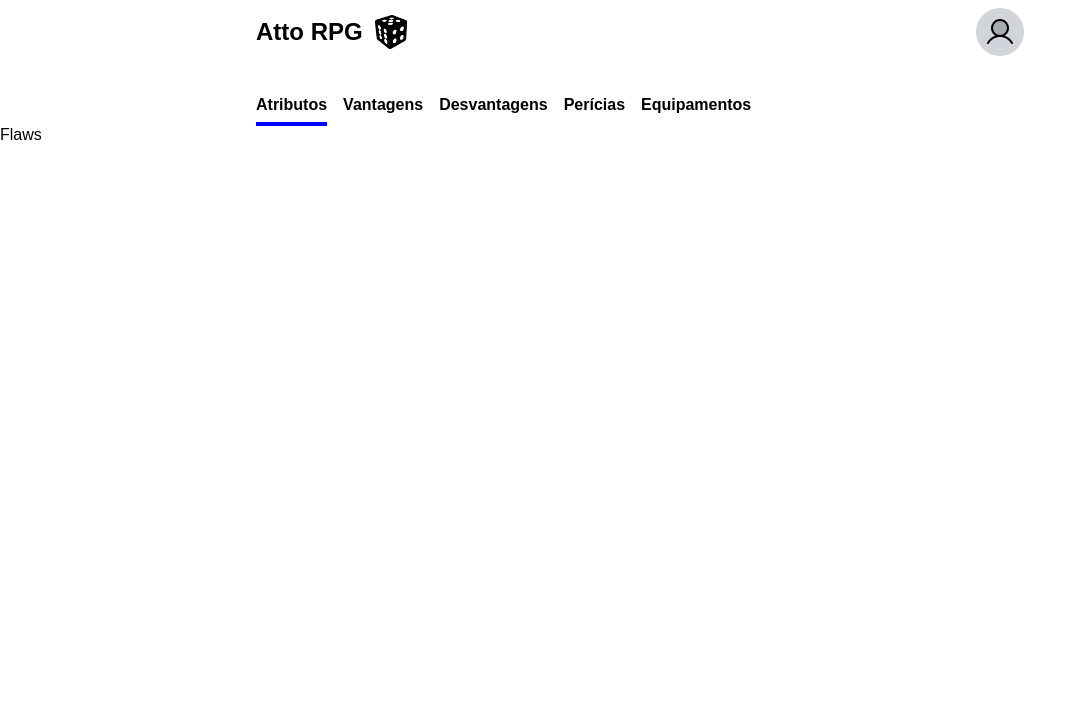
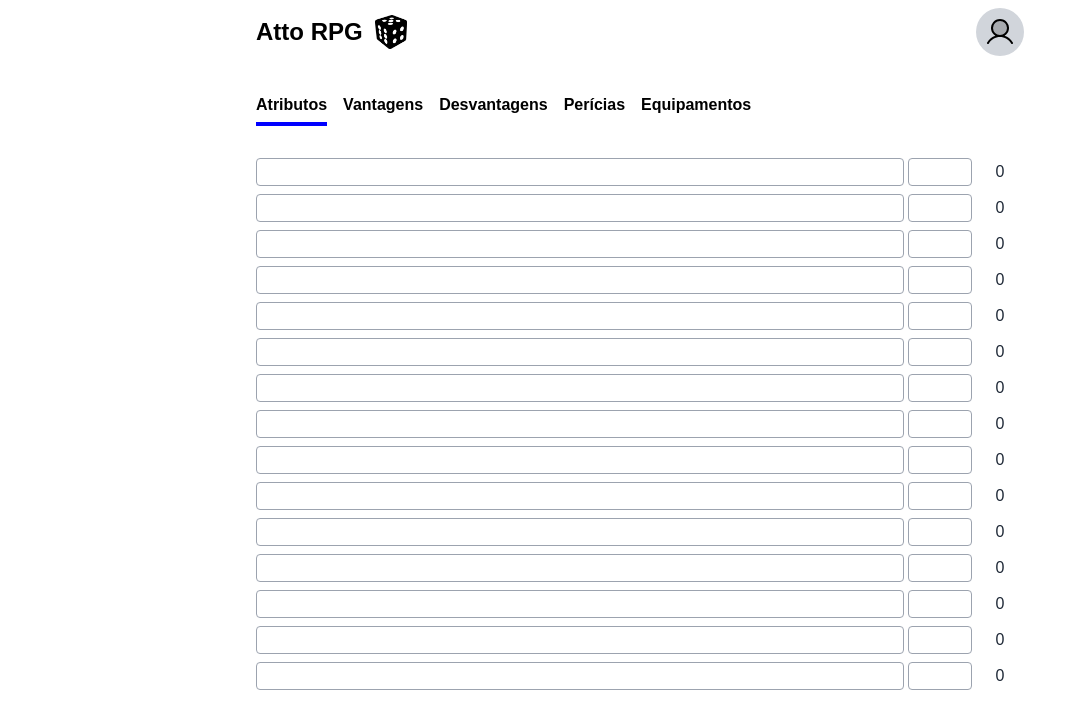
Before and after one commit to diegonacif/atto-rpg-2, a React (Vite) app: page /flaws in a window 1280 px wide. Shown: the top 728 px of the page, without its empty margins (0-1086 px from the left). Built offline with nearby package versions, Linux system fonts and the light colour scheme.

Commit message:
feat: flaws component items created

```diff
--- a/src/App.scss
+++ b/src/App.scss
@@ -71,3 +71,4 @@ $desktop-size: "min-width: 1024px";
 @import './components/Menu/Menu';
 @import './components/Attributes/Attributes';
 @import './components/Perks/Perks';
+@import './components/Flaws/Flaws';
--- a/src/components/Flaws/Flaws.tsx
+++ b/src/components/Flaws/Flaws.tsx
@@ -1,7 +1,83 @@
-import React from 'react'
+import '../../App.scss';
 
 export const Flaws = () => {
   return (
-    <div>Flaws</div>
+    <div className="flaws-container">
+      <div className="flaws-row">
+        <input type="text" id="flaw-1-name" />
+        <input type="text" id="flaw-1-level" />
+        <span>0</span>
+      </div>
+      <div className="flaws-row">
+        <input type="text" id="flaw-1-name" />
+        <input type="text" id="flaw-1-level" />
+        <span>0</span>
+      </div>
+      <div className="flaws-row">
+        <input type="text" id="flaw-1-name" />
+        <input type="text" id="flaw-1-level" />
+        <span>0</span>
+      </div>
+      <div className="flaws-row">
+        <input type="text" id="flaw-1-name" />
+        <input type="text" id="flaw-1-level" />
+        <span>0</span>
+      </div>
+      <div className="flaws-row">
+        <input type="text" id="flaw-1-name" />
+        <input type="text" id="flaw-1-level" />
+        <span>0</span>
+      </div>
+      <div className="flaws-row">
+        <input type="text" id="flaw-1-name" />
+        <input type="text" id="flaw-1-level" />
+        <span>0</span>
+      </div>
+      <div className="flaws-row">
+        <input type="text" id="flaw-1-name" />
+        <input type="text" id="flaw-1-level" />
+        <span>0</span>
+      </div>
+      <div className="flaws-row">
+        <input type="text" id="flaw-1-name" />
+        <input type="text" id="flaw-1-level" />
+        <span>0</span>
+      </div>
+      <div className="flaws-row">
+        <input type="text" id="flaw-1-name" />
+        <input type="text" id="flaw-1-level" />
+        <span>0</span>
+      </div>
+      <div className="flaws-row">
+        <input type="text" id="flaw-1-name" />
+        <input type="text" id="flaw-1-level" />
+        <span>0</span>
+      </div>
+      <div className="flaws-row">
+        <input type="text" id="flaw-1-name" />
+        <input type="text" id="flaw-1-level" />
+        <span>0</span>
+      </div>
+      <div className="flaws-row">
+        <input type="text" id="flaw-1-name" />
+        <input type="text" id="flaw-1-level" />
+        <span>0</span>
+      </div>
+      <div className="flaws-row">
+        <input type="text" id="flaw-1-name" />
+        <input type="text" id="flaw-1-level" />
+        <span>0</span>
+      </div>
+      <div className="flaws-row">
+        <input type="text" id="flaw-1-name" />
+        <input type="text" id="flaw-1-level" />
+        <span>0</span>
+      </div>
+      <div className="flaws-row">
+        <input type="text" id="flaw-1-name" />
+        <input type="text" id="flaw-1-level" />
+        <span>0</span>
+      </div>
+    </div>
   )
 }
--- /dev/null
+++ b/src/components/Flaws/_Flaws.scss
@@ -0,0 +1,31 @@
+.flaws-container {
+  max-width: 100vw;
+  overflow-x: hidden;
+  @include responsive-padding(2rem, 2rem);
+
+  .flaws-row {
+    display: grid;
+    grid-template-columns: auto 4rem 3rem;
+    column-gap: 0.25rem;
+    width: 100%;
+
+    & + .flaws-row {
+      margin-top: 0.5rem;
+    }
+
+    input {
+      height: 1.75rem;
+      width: 100%;
+      padding: 0 0.25rem;
+      border-radius: 4px;
+      border: 1px solid $gray-400;
+    }
+
+    span {
+      display: flex;
+      align-items: center;
+      justify-content: center;
+      color: $gray-800;
+    }
+  }
+}
```
